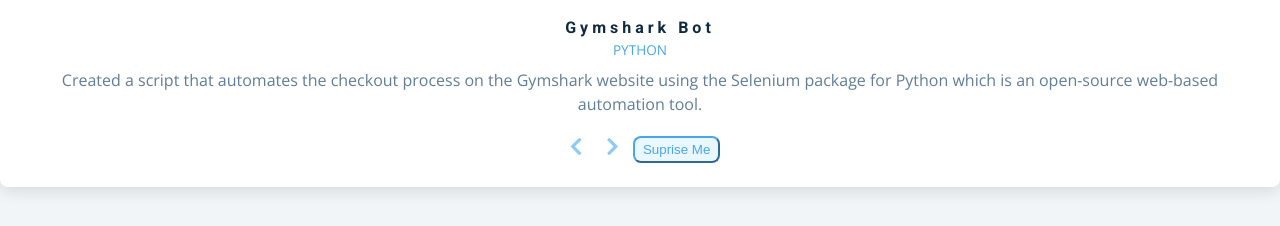
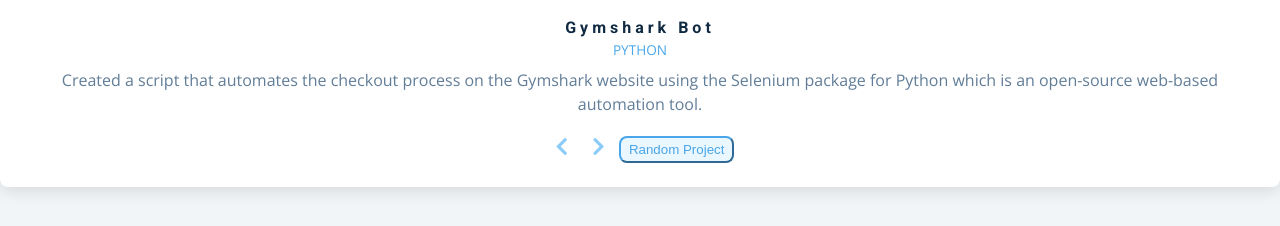
Before and after one commit to gilescarlos/gilescarlos.github.io, a plain HTML site: page main.html in a window 1280 px wide. Shown: the part 1860-2086 px from the top of the page. Drawn offline with nearby package versions, Linux system fonts and the light colour scheme.

Commit message:
Update main.html

```diff
--- a/main.html
+++ b/main.html
@@ -135,7 +135,7 @@
               <i class="fas fa-chevron-right"></i>
             </button>
             <!-- random button -->
-            <button class="random-btn">suprise me</button>
+            <button class="random-btn">Random Project</button>
           </div>
         </article>
       </div>
```
